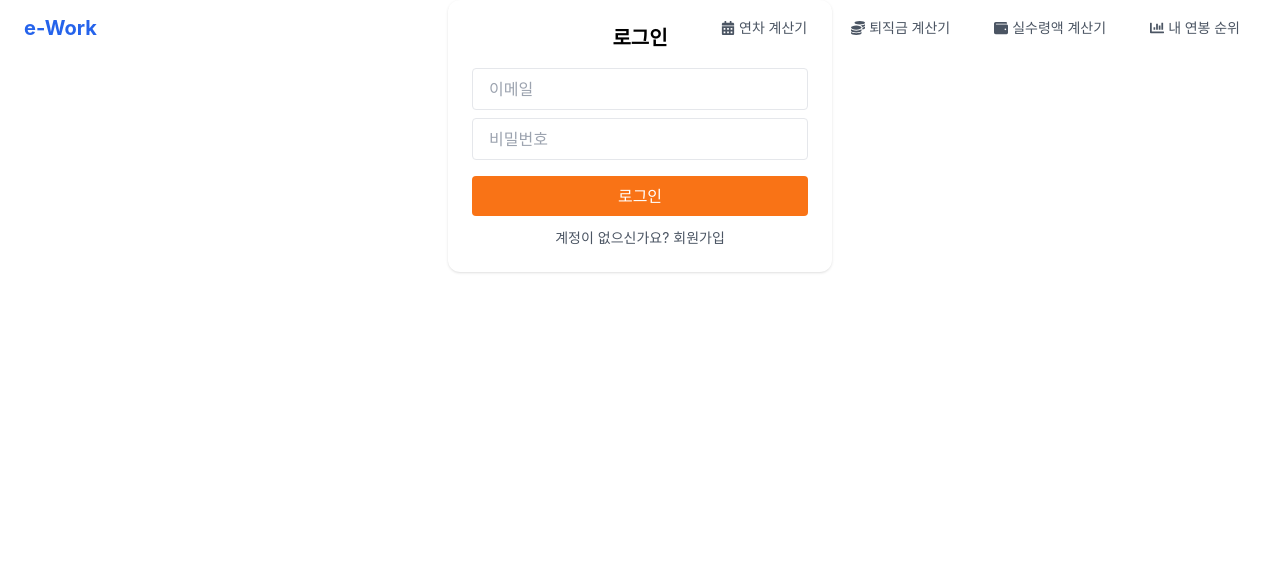
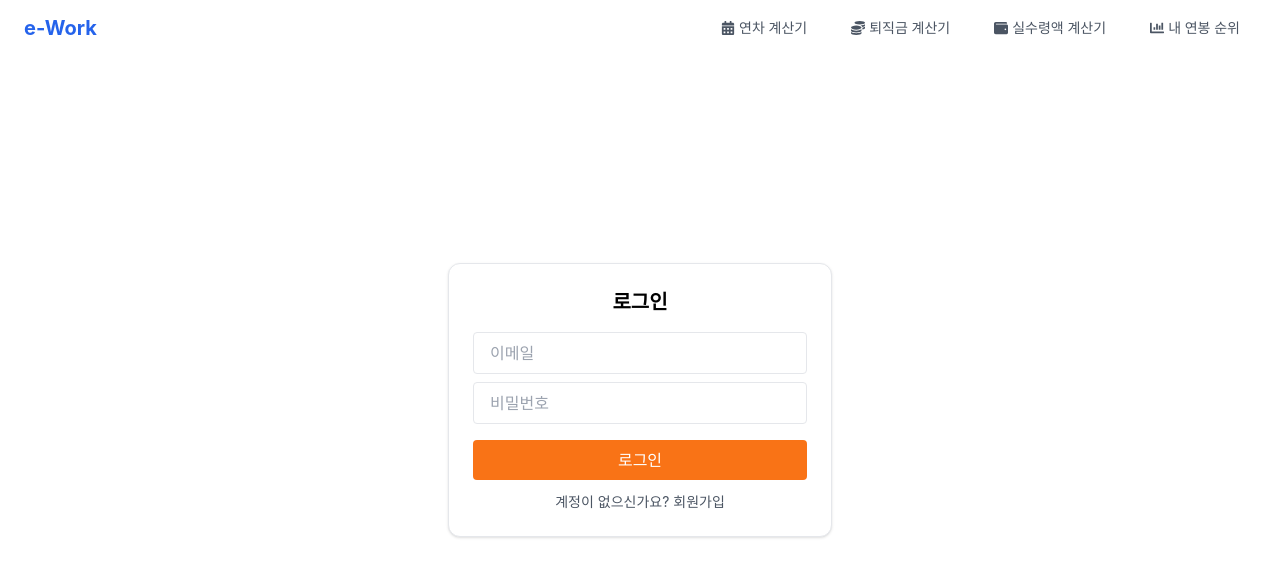
Before and after one commit to jansssss/vacation, a React (Create React App) app: page /bitcoin-simulator in a window 1280 px wide. Shown: the top 576 px of the page. Built offline with nearby package versions, Linux system fonts and the light colour scheme.

Commit message:
Update AuthForm.js

```diff
--- a/src/components/AuthForm.js
+++ b/src/components/AuthForm.js
@@ -9,11 +9,12 @@ export default function AuthForm({ onLogin }) {
 
   const handleSubmit = async (e) => {
     e.preventDefault();
+
     if (isLogin) {
       const { error, data } = await supabase.auth.signInWithPassword({ email, password });
       if (error) setMessage("❌ 로그인 실패: " + error.message);
       else {
-        setMessage("✅ 로그인 성공!");
+        setMessage("");
         onLogin(data.user);
       }
     } else {
@@ -24,8 +25,11 @@ export default function AuthForm({ onLogin }) {
   };
 
   return (
-    <div className="max-w-sm mx-auto bg-white p-6 rounded-xl shadow">
-      <h2 className="text-xl font-bold mb-4 text-center">{isLogin ? "로그인" : "회원가입"}</h2>
+    <div className="min-h-screen flex items-center justify-center bg-white px-4">
+      <div className="max-w-sm w-full bg-white p-6 rounded-xl shadow border">
+        <h2 className="text-xl font-bold mb-4 text-center">
+          {isLogin ? "로그인" : "회원가입"}
+        </h2>
         <form onSubmit={handleSubmit}>
           <input
             type="email"
@@ -41,17 +45,21 @@ export default function AuthForm({ onLogin }) {
             onChange={(e) => setPassword(e.target.value)}
             className="w-full mb-4 px-4 py-2 border rounded"
           />
-        <button type="submit" className="w-full bg-orange-500 text-white py-2 rounded">
+          <button
+            type="submit"
+            className="w-full bg-orange-500 hover:bg-orange-600 text-white py-2 rounded"
+          >
             {isLogin ? "로그인" : "회원가입"}
           </button>
+        </form>
         <p
           className="mt-3 text-sm text-center text-gray-600 cursor-pointer"
           onClick={() => setIsLogin(!isLogin)}
         >
           {isLogin ? "계정이 없으신가요? 회원가입" : "이미 계정이 있으신가요? 로그인"}
         </p>
-      </form>
-      {message && <p className="mt-3 text-sm text-red-600">{message}</p>}
+        {message && <p className="mt-3 text-sm text-red-600 text-center">{message}</p>}
+      </div>
     </div>
   );
 }
```
Lines whose indentation alone changed are shown as unchanged.
